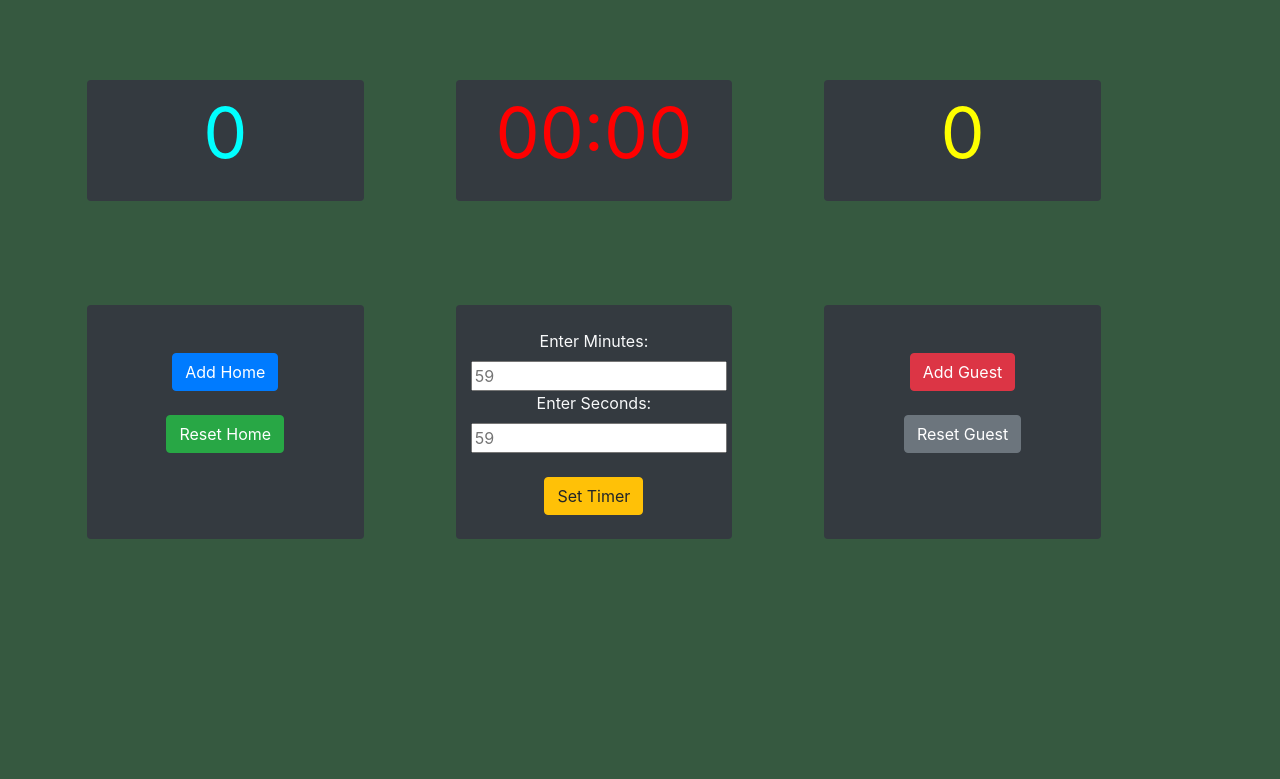
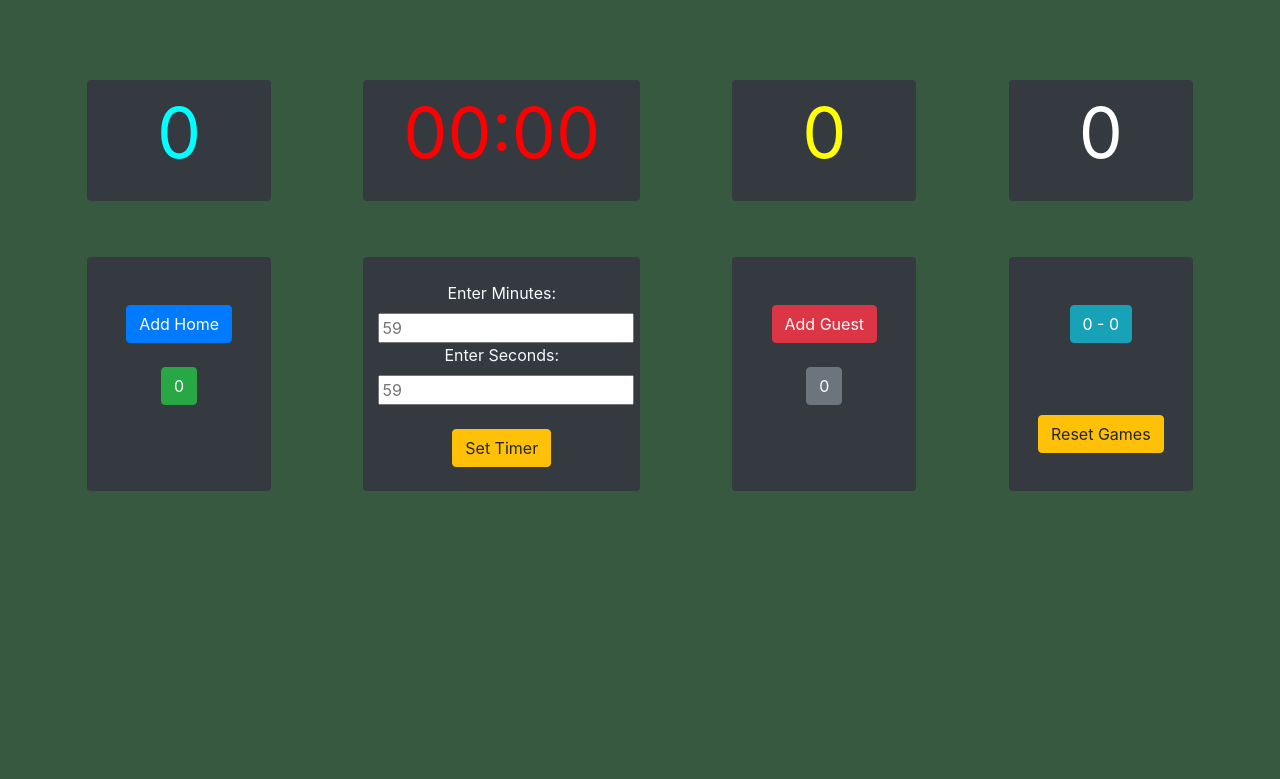
Before and after one commit to Archkitten/n22p4-quarter-finals, a Flask app: page /scoreboard/ in a window 1280 px wide. Shown: the part 108-887 px from the top of the page. Run offline with Flask 2, Linux system fonts and the light colour scheme; some libraries are stand-ins or nearby versions.

Commit message:
Tennis scoreboard Games counter added and functional

```diff
--- a/templates/scoreboard.html
+++ b/templates/scoreboard.html
@@ -91,6 +91,7 @@
       // AD system
       else if (homeScore === "AD") {
           homeScore = "WIN"
+          detectWin()
       }
       else if (guestScore === 40) {
           homeScore = "AD"
@@ -100,13 +101,16 @@
       }
       else if (guestScore !== "WIN") {
           homeScore = "WIN"
+          detectWin()
       }
       document.getElementById("guest_score").innerHTML = guestScore;
       document.getElementById("home_score").innerHTML = homeScore;
+      document.getElementById("games").innerHTML = games;
   }
   function resetHome() {
     homeScore = 0;
     document.getElementById("home_score").innerHTML = homeScore;
+      resetWin()
   }
 
   let guestScore = 0;
@@ -120,6 +124,7 @@
       // AD system
       else if (guestScore === "AD") {
           guestScore = "WIN"
+          detectWin()
       }
       else if (homeScore === 40) {
           guestScore = "AD"
@@ -129,13 +134,40 @@
       }
       else if (homeScore !== "WIN") {
           guestScore = "WIN"
+          detectWin()
       }
       document.getElementById("guest_score").innerHTML = guestScore;
       document.getElementById("home_score").innerHTML = homeScore;
+      document.getElementById("games").innerHTML = games;
   }
   function resetGuest() {
     guestScore = 0;
     document.getElementById("guest_score").innerHTML = guestScore;
+      resetWin()
+  }
+
+  function resetAll() {
+      resetGuest()
+      resetHome()
+  }
+
+  let games = 0;
+  function resetCount() {
+      games = 0;
+      document.getElementById("games").innerHTML = games;
+  }
+
+  let winAdded = false;
+  function detectWin() {
+      if (winAdded === false) {
+          games += 1
+          winAdded = true
+      }
+  }
+  function resetWin() {
+      if (homeScore !== "WIN" && guestScore !== "WIN") {
+          winAdded = false
+      }
   }
 </script>
 
@@ -144,7 +176,7 @@
     <!--Start of body-->
     <div class="container p-3 my-3 bg-black text-black rounded">
       <div class="row p-3 my-3 bg-black text-black rounded">
-        <div class="col-3 my-3 bg-dark text-light rounded" style="text-align: center" >
+        <div class="col-2 my-3 bg-dark text-light rounded" style="text-align: center" >
           <p id="home_score" style="font-size:70px; color:cyan">0</p>
         </div>
 
@@ -156,17 +188,21 @@
 
         <div class="col-1"></div>
 
-        <div class="col-3 my-3 bg-dark text-light rounded" style="text-align: center" >
+        <div class="col-2 my-3 bg-dark text-light rounded" style="text-align: center" >
           <p id="guest_score" style="font-size:70px; color:yellow">0</p>
         </div>
 
         <div class="col-1"></div>
 
-        <div class="col-12"><br></div>
-        <div class="col-12"><br></div>
+          <div class="col-2 my-3 bg-dark text-light rounded" style="text-align: center" >
+              <p id="games" style="font-size:70px; color:white">0</p>
+          </div>
+
+          <div class="col-1"></div>
+
         <div class="col-12"><br></div>
 
-        <div class="col-3 my-3 bg-dark text-light rounded" style="text-align: center" >
+        <div class="col-2 my-3 bg-dark text-light rounded" style="text-align: center" >
             <br><br>
           <button class="btn btn-primary" onclick=addHome();>
             Add Home
@@ -174,7 +210,7 @@
             <br>
             <br>
           <button class="btn btn-success" onclick=resetHome();>
-            Reset Home
+            0
           </button>
         </div>
 
@@ -195,7 +231,7 @@
 
         <div class="col-1"></div>
 
-        <div class="col-3 my-3 bg-dark text-light rounded" style="text-align: center" >
+        <div class="col-2 my-3 bg-dark text-light rounded" style="text-align: center" >
             <br><br>
           <button class="btn btn-danger" onclick=addGuest();>
             Add Guest
@@ -203,11 +239,26 @@
             <br>
             <br>
           <button class="btn btn-secondary" onclick=resetGuest();>
-            Reset Guest
+            0
           </button>
         </div>
 
         <div class="col-1"></div>
+
+          <div class="col-2 my-3 bg-dark text-light rounded" style="text-align: center" >
+              <br><br>
+              <button class="btn btn-info" onclick=resetAll();>
+                  0 - 0
+              </button>
+              <br>
+              <br><br>
+              <br>
+              <button class="btn btn-warning" onclick=resetCount();>
+                  Reset Games
+              </button>
+          </div>
+
+          <div class="col-1"></div>
 
       </div>
     </div>
```
